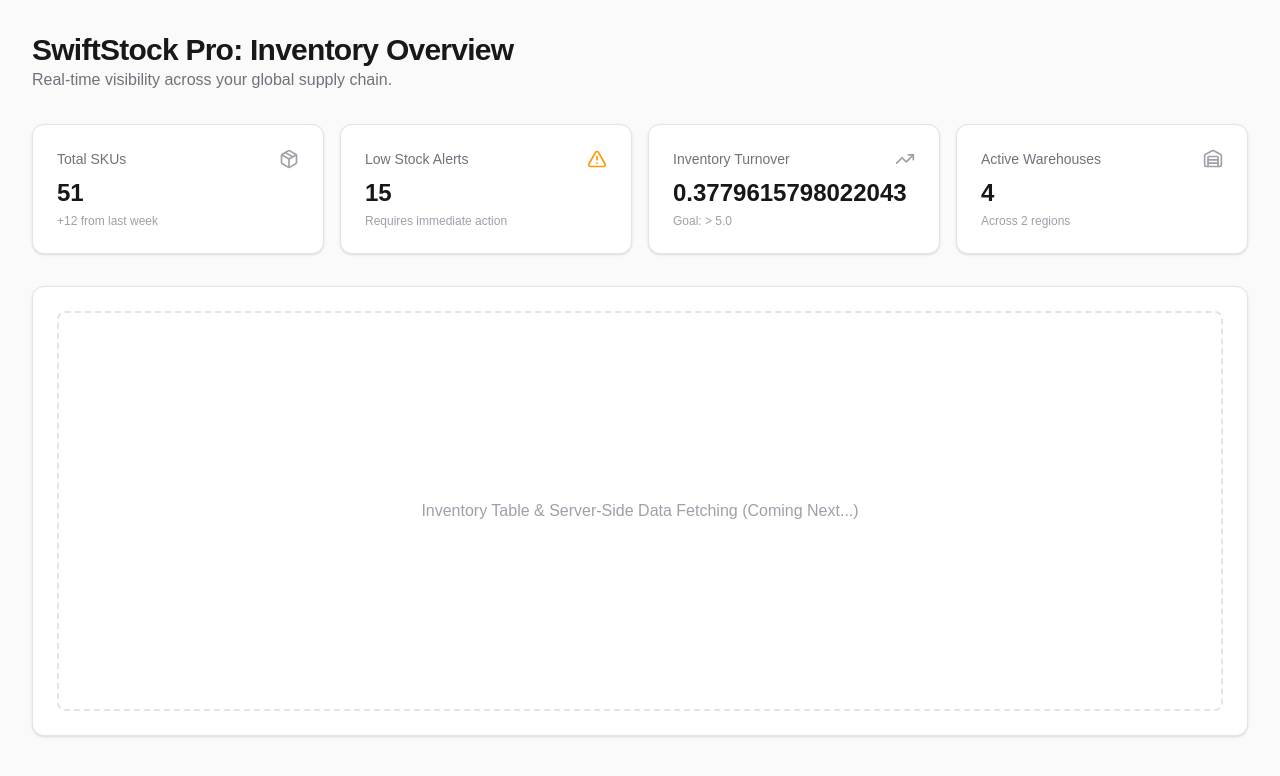
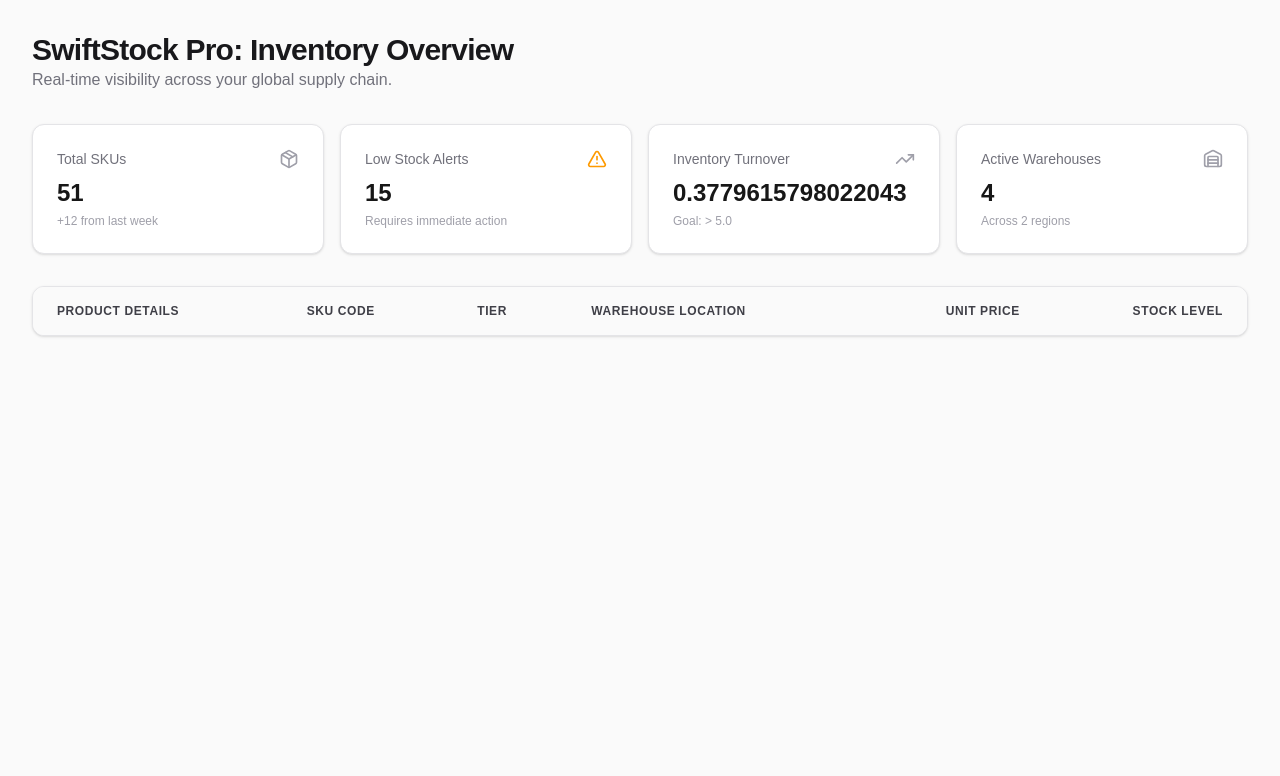
Before and after one commit to vignesh-potharaj/ims, a Next.js app: page / in a window 1280 px wide. Shown: the top 776 px of the page. Built offline with nearby package versions, Linux system fonts and the light colour scheme.

Commit message:
feat: add TableCard component to display inventory products in the dashboard

```diff
--- /dev/null
+++ b/src/app/components/tableCard.tsx
@@ -0,0 +1,33 @@
+import React from "react";
+interface TableCardProps {
+    products: {
+        productId: string;
+        name: string;
+        sku: string;
+        category: "A" | "B" | "C";
+        quantity: number;
+        reorderPoint: number;
+        unitPrice: number;
+        warehouse: string;
+    } [];
+}
+export default function TableCard({products} : TableCardProps) {
+  return(
+    <div className="w-full overflow-hidden rounded-xl border border-zinc-200 bg-white shadow-sm dark:border-zinc-800 dark:bg-zinc-900">
+        <div className="w-full overflow-x-auto">
+            <table className="w-full border-collapse text-left text-sm text-zinc-500 dark:text-zinc-400">
+                <thead className="bg-zinc-50 text-xs font-semibold uppercase tracking-wider text-zinc-700 dark:bg-zinc-800/50 dark:text-zinc-300">
+                    <tr>
+                    <th className="px-6 py-4">Product Details</th>
+                    <th className="px-6 py-4">SKU Code</th>
+                    <th className="px-6 py-4">Tier</th>
+                    <th className="px-6 py-4">Warehouse Location</th>
+                    <th className="px-6 py-4 text-right">Unit Price</th>
+                    <th className="px-6 py-4 text-right">Stock Level</th>
+                    </tr>
+                </thead>
+            </table>
+        </div>
+    </div>
+  )
+}
--- a/src/app/page.tsx
+++ b/src/app/page.tsx
@@ -2,6 +2,8 @@
 import { Package, AlertTriangle, TrendingUp, Warehouse } from "lucide-react"; // Standard icons for IMS
 import {mockInventory} from "../data/inventory"
 import {mockSales} from "../data/sales"
+import TableCard from "./components/tableCard";
+
 export default function Home() {
   const skuLength = mockInventory.length;
   const lowStock = mockInventory.filter(item => item.quantity <= item.reorderPoint).length;
@@ -39,10 +41,8 @@
       </div>
 
       {/* Main Content Area: Where our Table will go later */}
-      <div className="mt-8 rounded-xl border border-zinc-200 bg-white p-6 shadow-sm dark:border-zinc-800 dark:bg-zinc-900">
-        <div className="h-[400px] flex items-center justify-center border-2 border-dashed border-zinc-200 rounded-lg dark:border-zinc-800">
-          <p className="text-zinc-400">Inventory Table & Server-Side Data Fetching (Coming Next...)</p>
-        </div>
+      <div className="mt-8">
+            <TableCard products={mockInventory}/>
       </div>
     </div>
   );
```
